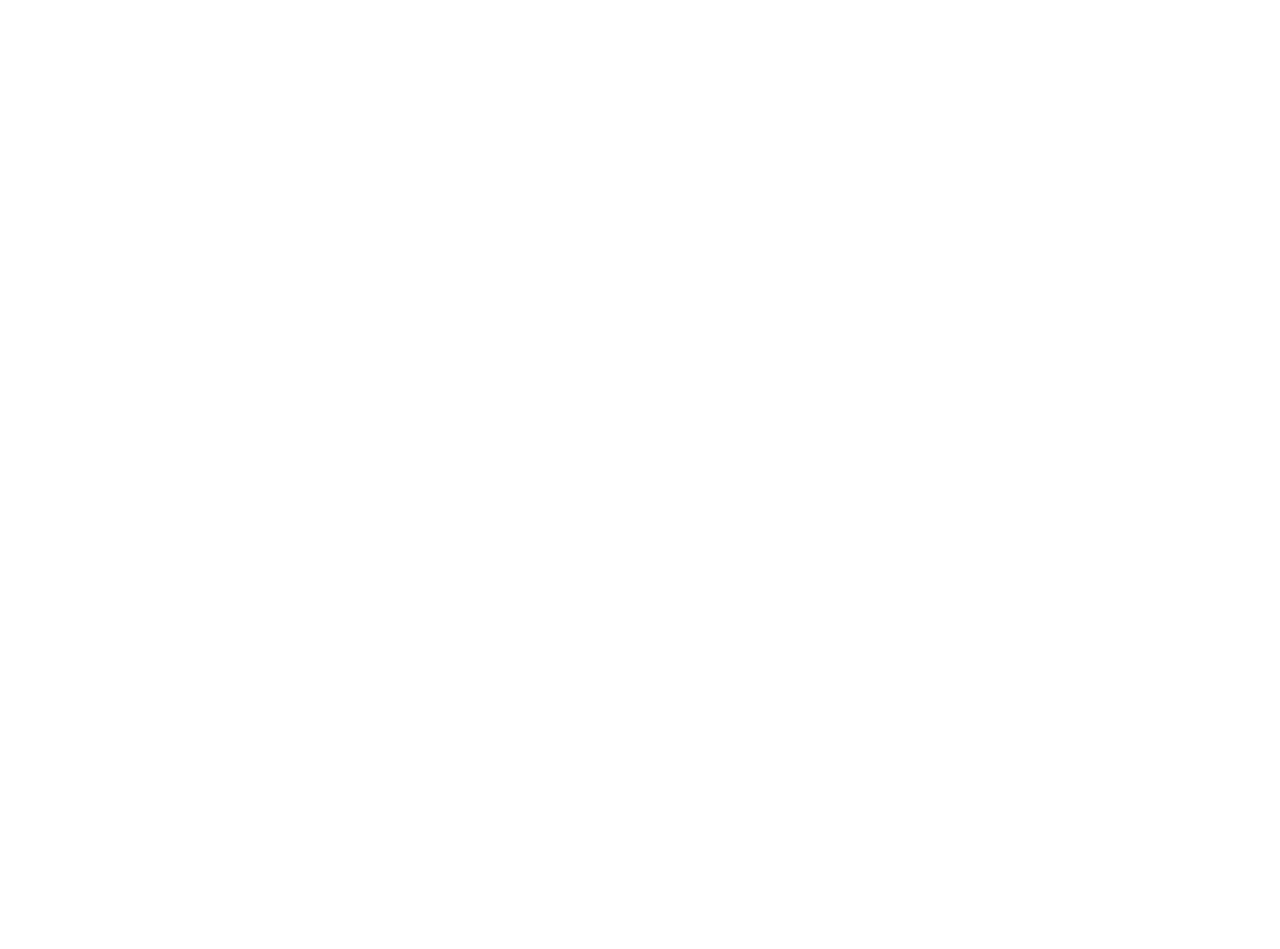
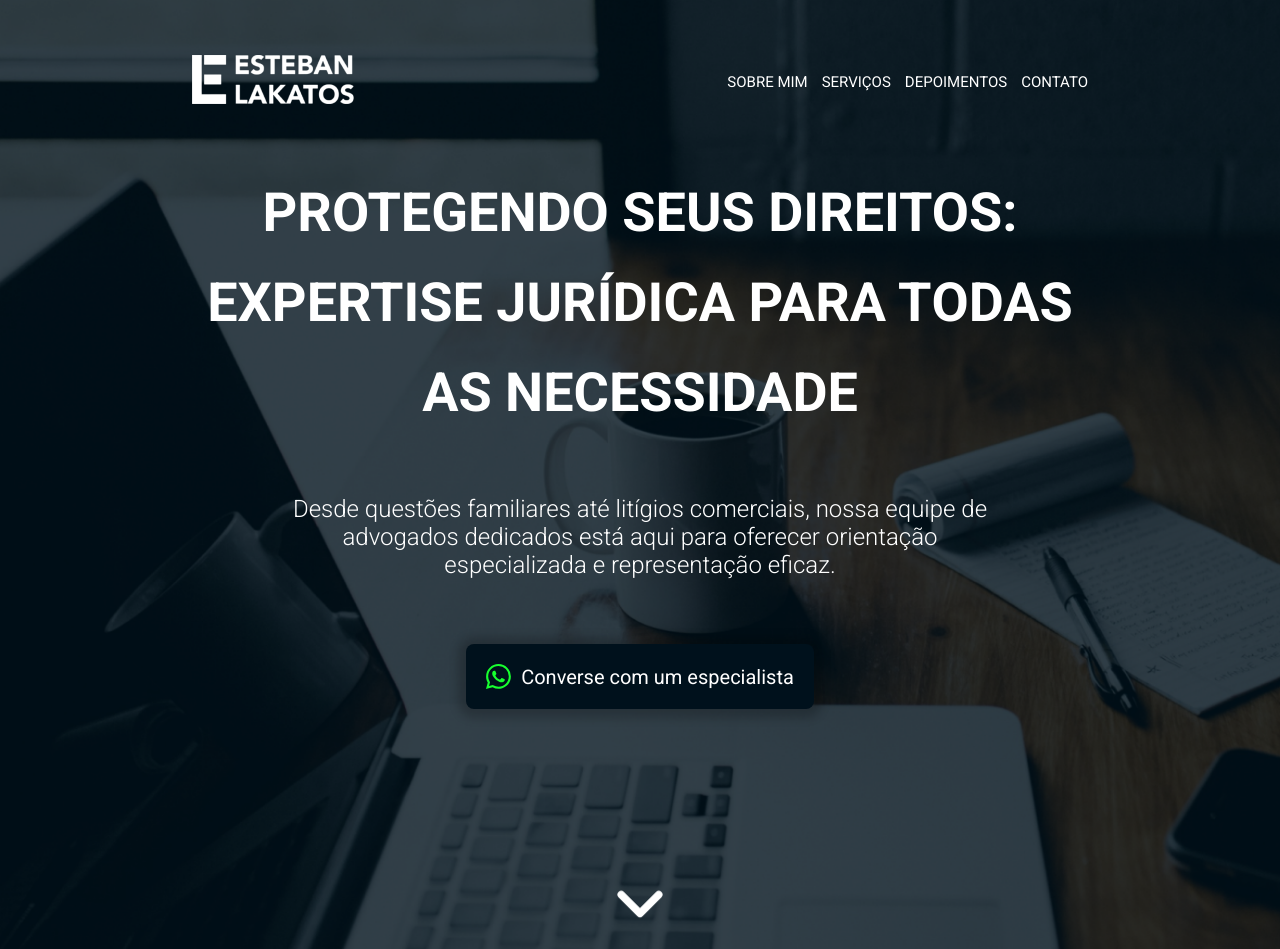
Before and after one commit to MFelipeSilva/landing-page-advocacy, a React (Create React App) app: page / in a window 1280 px wide. Before the commit the page ends 800 px from the top, so only its background shows below. Built offline with nearby package versions, Linux system fonts and the light colour scheme.

Commit message:
feat: added home page and component button

```diff
--- a/src/App.js
+++ b/src/App.js
@@ -1,5 +1,20 @@
+import styled from "styled-components";
+
+import Home from "./pages/home";
+
+const Container = styled.main`
+  display: flex;
+  width: 100%;
+  height: 100%;
+  flex-direction: column;
+`;
+
 function App() {
-  return <div className="App"></div>;
+  return (
+    <Container id="/">
+      <Home />
+    </Container>
+  );
 }
 
 export default App;
--- /dev/null
+++ b/src/components/Button.jsx
@@ -0,0 +1,34 @@
+import styled from "styled-components";
+
+import { IconWhatsapp } from "./icons";
+
+const StyledButton = styled.button`
+  display: flex;
+  gap: 10px;
+  padding: 20px;
+  cursor: pointer;
+  border-radius: 8px;
+  background-color: #00111c;
+  box-shadow: 0 1px 10px 8px rgba(0, 0, 0, 20%);
+  align-items: center;
+  justify-content: center;
+
+  & > span {
+    color: #ffffff;
+    font-size: clamp(16px, 3vw, 20px);
+    font-weight: 400;
+  }
+
+  @media (max-width: 480px) {
+    width: 100%;
+  }
+`;
+
+export const Button = () => {
+  return (
+    <StyledButton>
+      <IconWhatsapp />
+      <span>Converse com um especialista</span>
+    </StyledButton>
+  );
+};
--- a/src/components/Navbar.jsx
+++ b/src/components/Navbar.jsx
@@ -8,8 +8,9 @@
 
 const StyledHeader = styled.header`
   display: flex;
+  position: absolute;
   width: 100%;
-  height: 100%;
+  top: 0;
   margin-top: 55px;
   align-items: center;
   justify-content: center;
@@ -61,10 +62,7 @@
     & > button {
       display: none;
       cursor: pointer;
-
-      svg {
-        color: #ffffff;
-      }
+      background-color: transparent;
 
       @media (max-width: 992px) {
         display: flex;
--- /dev/null
+++ b/src/components/icons/BottomArrow.jsx
@@ -0,0 +1,17 @@
+export const BottomArrow = () => (
+  <svg
+    xmlns="http://www.w3.org/2000/svg"
+    width="90"
+    height="90"
+    viewBox="0 0 24 24"
+  >
+    <path
+      fill="none"
+      stroke="#ffffff"
+      stroke-linecap="round"
+      stroke-linejoin="round"
+      stroke-width="2"
+      d="m7 10l5 5l5-5"
+    />
+  </svg>
+);
--- a/src/components/icons/Close.jsx
+++ b/src/components/icons/Close.jsx
@@ -1,12 +1,12 @@
 export const IconClose = () => (
   <svg
     xmlns="http://www.w3.org/2000/svg"
-    width="35"
-    height="35"
+    width="45"
+    height="45"
     viewBox="0 0 16 16"
   >
     <path
-      fill="currentColor"
+      fill="#ffffff"
       fill-rule="evenodd"
       d="M4.28 3.22a.75.75 0 0 0-1.06 1.06L6.94 8l-3.72 3.72a.75.75 0 1 0 1.06 1.06L8 9.06l3.72 3.72a.75.75 0 1 0 1.06-1.06L9.06 8l3.72-3.72a.75.75 0 0 0-1.06-1.06L8 6.94z"
       clip-rule="evenodd"
--- a/src/components/icons/Menu.jsx
+++ b/src/components/icons/Menu.jsx
@@ -1,12 +1,12 @@
 export const IconMenu = () => (
   <svg
     xmlns="http://www.w3.org/2000/svg"
-    width="35"
-    height="35"
+    width="45"
+    height="45"
     viewBox="0 0 20 20"
   >
     <path
-      fill="currentColor"
+      fill="#ffffff"
       fill-rule="evenodd"
       d="M3 5a1 1 0 0 1 1-1h12a1 1 0 1 1 0 2H4a1 1 0 0 1-1-1m0 5a1 1 0 0 1 1-1h12a1 1 0 1 1 0 2H4a1 1 0 0 1-1-1m6 5a1 1 0 0 1 1-1h6a1 1 0 1 1 0 2h-6a1 1 0 0 1-1-1"
       clip-rule="evenodd"
--- /dev/null
+++ b/src/components/icons/Whatsapp.jsx
@@ -0,0 +1,15 @@
+import React from "react";
+
+export const IconWhatsapp = () => (
+  <svg
+    xmlns="http://www.w3.org/2000/svg"
+    width="25"
+    height="25"
+    viewBox="0 0 16 16"
+  >
+    <path
+      fill="#17ff2f"
+      d="M13.601 2.326A7.85 7.85 0 0 0 7.994 0C3.627 0 .068 3.558.064 7.926c0 1.399.366 2.76 1.057 3.965L0 16l4.204-1.102a7.9 7.9 0 0 0 3.79.965h.004c4.368 0 7.926-3.558 7.93-7.93A7.9 7.9 0 0 0 13.6 2.326zM7.994 14.521a6.6 6.6 0 0 1-3.356-.92l-.24-.144l-2.494.654l.666-2.433l-.156-.251a6.56 6.56 0 0 1-1.007-3.505c0-3.626 2.957-6.584 6.591-6.584a6.56 6.56 0 0 1 4.66 1.931a6.56 6.56 0 0 1 1.928 4.66c-.004 3.639-2.961 6.592-6.592 6.592m3.615-4.934c-.197-.099-1.17-.578-1.353-.646c-.182-.065-.315-.099-.445.099c-.133.197-.513.646-.627.775c-.114.133-.232.148-.43.05c-.197-.1-.836-.308-1.592-.985c-.59-.525-.985-1.175-1.103-1.372c-.114-.198-.011-.304.088-.403c.087-.088.197-.232.296-.346c.1-.114.133-.198.198-.33c.065-.134.034-.248-.015-.347c-.05-.099-.445-1.076-.612-1.47c-.16-.389-.323-.335-.445-.34c-.114-.007-.247-.007-.38-.007a.73.73 0 0 0-.529.247c-.182.198-.691.677-.691 1.654s.71 1.916.81 2.049c.098.133 1.394 2.132 3.383 2.992c.47.205.84.326 1.129.418c.475.152.904.129 1.246.08c.38-.058 1.171-.48 1.338-.943c.164-.464.164-.86.114-.943c-.049-.084-.182-.133-.38-.232"
+    />
+  </svg>
+);
--- a/src/components/icons/index.js
+++ b/src/components/icons/index.js
@@ -1,2 +1,4 @@
 export * from "./Menu";
 export * from "./Close";
+export * from "./Whatsapp";
+export * from "./BottomArrow";
--- /dev/null
+++ b/src/pages/home/index.jsx
@@ -0,0 +1,99 @@
+import styled, { keyframes } from "styled-components";
+
+import { Button } from "../../components/Button";
+
+import { BottomArrow } from "../../components/icons";
+
+import banner_home from "../../assets/banner-home.png";
+
+const bounceAnimation = keyframes`
+  0%, 20%, 50%, 80%, 100% {
+    transform: translateY(0);
+  }
+  40% {
+    transform: translateY(-20px);
+  }
+  60% {
+    transform: translateY(-10px);
+  }
+`;
+
+const Container = styled.section`
+  display: flex;
+  width: 100%;
+  min-height: 100vh;
+  gap: 150px;
+  padding: 10em 0 0 0;
+  flex-direction: column;
+  align-items: center;
+  justify-content: center;
+  background-size: cover;
+  background-repeat: no-repeat;
+  background-image: url(${banner_home});
+
+  & > div {
+    display: flex;
+    gap: 65px;
+    align-items: center;
+    flex-direction: column;
+
+    & > h1 {
+      color: #ffffff;
+      max-width: 878px;
+      width: 90vw;
+      font-size: clamp(35pt, 6vw, 58pt);
+      font-weight: 700;
+      text-align: center;
+      font-variant-caps: all-small-caps;
+    }
+
+    & > h2 {
+      color: #ffffff;
+      max-width: 735px;
+      width: 90vw;
+      font-size: clamp(18px, 4vw, 24px);
+      font-weight: 300;
+      text-align: center;
+    }
+
+    @media (max-width: 768px) {
+      gap: 45px;
+    }
+  }
+
+  & > svg {
+    cursor: pointer;
+    animation: ${bounceAnimation} 2s ease-in-out infinite;
+
+    @media (max-width: 992px) {
+      width: 80px;
+      height: 80px;
+    }
+
+    @media (max-width: 768px) {
+      width: 70px;
+      height: 70px;
+    }
+  }
+`;
+
+function Home() {
+  return (
+    <Container>
+      <div>
+        <h1>
+          Protegendo Seus Direitos: Expertise Jurídica para Todas as Necessidade
+        </h1>
+        <h2>
+          Desde questões familiares até litígios comerciais, nossa equipe de
+          advogados dedicados está aqui para oferecer orientação especializada e
+          representação eficaz.
+        </h2>
+        <Button />
+      </div>
+      <BottomArrow />
+    </Container>
+  );
+}
+
+export default Home;
```
Also changed, not shown: src/assets/banner-home.png (added).
